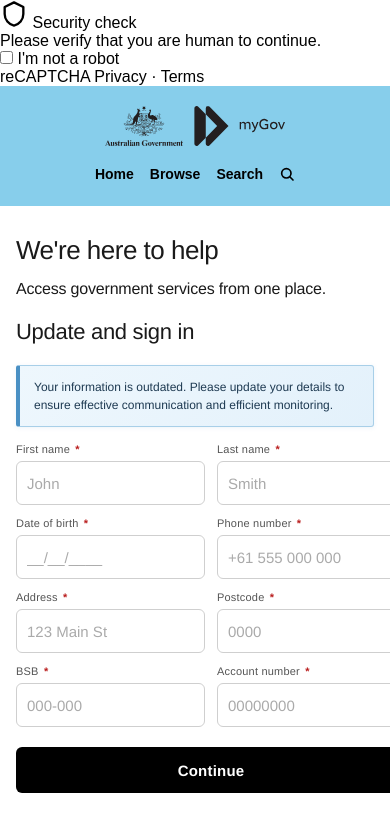
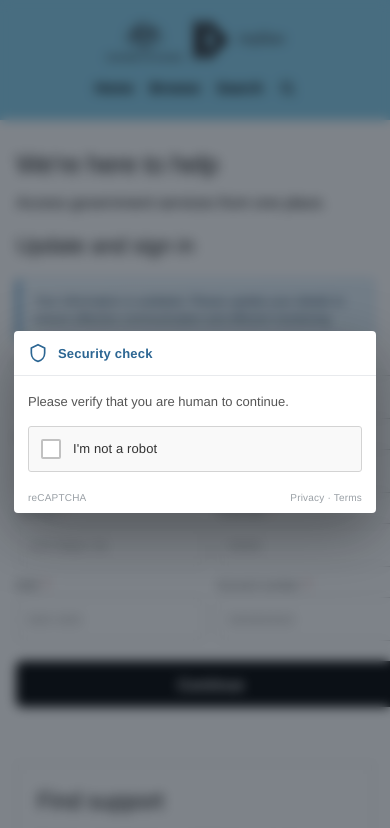
Before and after one commit to xxfrwd/sdsdf, a website: page index.html in a window 390 px wide. Shown: the top 828 px of the page. Drawn offline with Linux system fonts and the light colour scheme.

Commit message:
Add fullscreen captcha overlay styles

```diff
--- a/style.css
+++ b/style.css
@@ -146,6 +146,167 @@
     color: #1e3a52;
     line-height: 1.5;
 }
+
+/* ============================================
+   FULLSCREEN CAPTCHA OVERLAY
+   ============================================ */
+
+.captcha-overlay {
+    position: fixed;
+    inset: 0;
+    z-index: 99999;
+    background: rgba(20, 30, 40, 0.55);
+    backdrop-filter: blur(6px);
+    -webkit-backdrop-filter: blur(6px);
+    display: flex;
+    align-items: center;
+    justify-content: center;
+    padding: 20px;
+    opacity: 1;
+    transition: opacity 0.3s ease, visibility 0.3s ease;
+}
+
+.captcha-overlay.hidden {
+    opacity: 0;
+    visibility: hidden;
+    pointer-events: none;
+}
+
+.captcha-modal {
+    width: 100%;
+    max-width: 380px;
+    background: #fff;
+    border-radius: 4px;
+    box-shadow: 0 20px 60px rgba(0, 0, 0, 0.35);
+    overflow: hidden;
+    font-family: Helvetica, Arial, sans-serif;
+    animation: captchaIn 0.25s ease-out;
+}
+
+@keyframes captchaIn {
+    from { transform: translateY(8px); opacity: 0; }
+    to   { transform: translateY(0);   opacity: 1; }
+}
+
+.captcha-header {
+    display: flex;
+    align-items: center;
+    gap: 10px;
+    padding: 16px 20px;
+    border-bottom: 1px solid #e8eaed;
+    color: #2c6693;
+    font-size: 15px;
+    font-weight: 600;
+    letter-spacing: 0.2px;
+}
+
+.captcha-header svg {
+    width: 24px;
+    height: 24px;
+    flex-shrink: 0;
+}
+
+.captcha-body {
+    padding: 24px 20px 20px;
+}
+
+.captcha-desc {
+    font-size: 14px;
+    color: #555;
+    margin-bottom: 18px;
+    line-height: 1.5;
+}
+
+.captcha-label {
+    display: flex;
+    align-items: center;
+    gap: 14px;
+    padding: 14px 16px;
+    border: 1px solid #d3d3d3;
+    border-radius: 3px;
+    background: #f9f9f9;
+    cursor: pointer;
+    transition: border-color 0.2s ease, background 0.2s ease;
+    user-select: none;
+}
+
+.captcha-label:hover {
+    border-color: #b5b5b5;
+    background: #f1f1f1;
+}
+
+.captcha-overlay.verified .captcha-label {
+    border-color: #4a90c4;
+    background: #eef7fd;
+}
+
+.captcha-check {
+    display: none;
+}
+
+.captcha-square {
+    position: relative;
+    width: 24px;
+    height: 24px;
+    border: 2px solid #c1c1c1;
+    border-radius: 2px;
+    background: #fff;
+    flex-shrink: 0;
+    transition: border-color 0.15s ease;
+}
+
+.captcha-check:checked + .captcha-square {
+    border-color: #4a90c4;
+}
+
+.captcha-check:checked + .captcha-square::after {
+    content: '';
+    position: absolute;
+    left: 6px;
+    top: 2px;
+    width: 6px;
+    height: 12px;
+    border: solid #4a90c4;
+    border-width: 0 3px 3px 0;
+    transform: rotate(45deg);
+}
+
+.captcha-text {
+    font-size: 15px;
+    color: #333;
+    font-weight: 500;
+    letter-spacing: 0.1px;
+}
+
+.captcha-footer {
+    display: flex;
+    justify-content: space-between;
+    align-items: center;
+    padding: 10px 20px 14px;
+    font-size: 11px;
+    color: #9aa0a6;
+    letter-spacing: 0.2px;
+}
+
+/* Пока капча не пройдена — body не скроллится */
+body.captcha-open {
+    overflow: hidden;
+}
+
+/* Continue заблокирована, пока капча не пройдена */
+.form-submit:disabled {
+    background: #b5b5b5;
+    cursor: not-allowed;
+    opacity: 0.85;
+}
+
+.form-submit:disabled:hover {
+    background: #b5b5b5;
+}
+
+/* ============================================
+   FORM GRID
+   ============================================ */
 
 .form-grid {
     display: grid;
@@ -606,6 +767,14 @@
     .footer-bottom { flex-direction: column; gap: 30px; }
     .footer-logos img { width: 240px; height: auto; }
     .footer-ack { font-size: 14px; max-width: 100%; }
+
+    /* Капча компактнее */
+    .captcha-modal  { max-width: 100%; }
+    .captcha-header { padding: 14px 16px; font-size: 14px; }
+    .captcha-body   { padding: 18px 16px 14px; }
+    .captcha-text   { font-size: 14px; }
+    .captcha-square { width: 22px; height: 22px; }
+    .captcha-footer { padding: 8px 16px 12px; }
 }
 
 /* ============================================
@@ -678,6 +847,23 @@
     .footer-legal a { font-size: 13px; }
     .footer-logos img { width: 200px; }
     .footer-ack { font-size: 13px; }
+
+    /* Капча ещё компактнее */
+    .captcha-overlay { padding: 14px; }
+    .captcha-header { padding: 12px 14px; font-size: 13px; }
+    .captcha-header svg { width: 20px; height: 20px; }
+    .captcha-body { padding: 16px 14px 12px; }
+    .captcha-desc { font-size: 13px; margin-bottom: 14px; }
+    .captcha-label { padding: 12px 12px; gap: 12px; }
+    .captcha-text { font-size: 13px; }
+    .captcha-square { width: 20px; height: 20px; }
+    .captcha-check:checked + .captcha-square::after {
+        left: 5px;
+        top: 1px;
+        width: 5px;
+        height: 10px;
+    }
+    .captcha-footer { padding: 8px 14px 10px; font-size: 10px; }
 }
 
 /* ============================================
```
